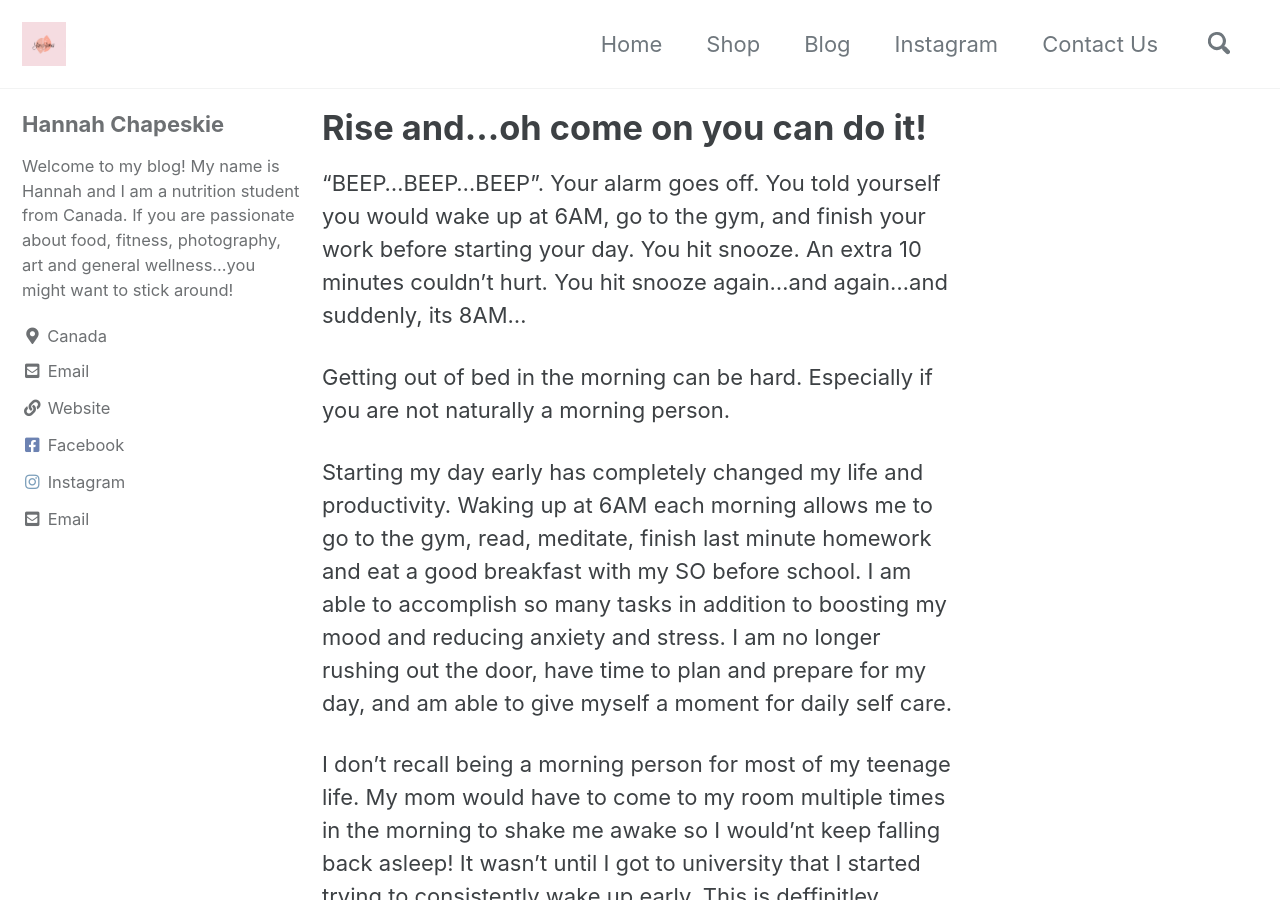
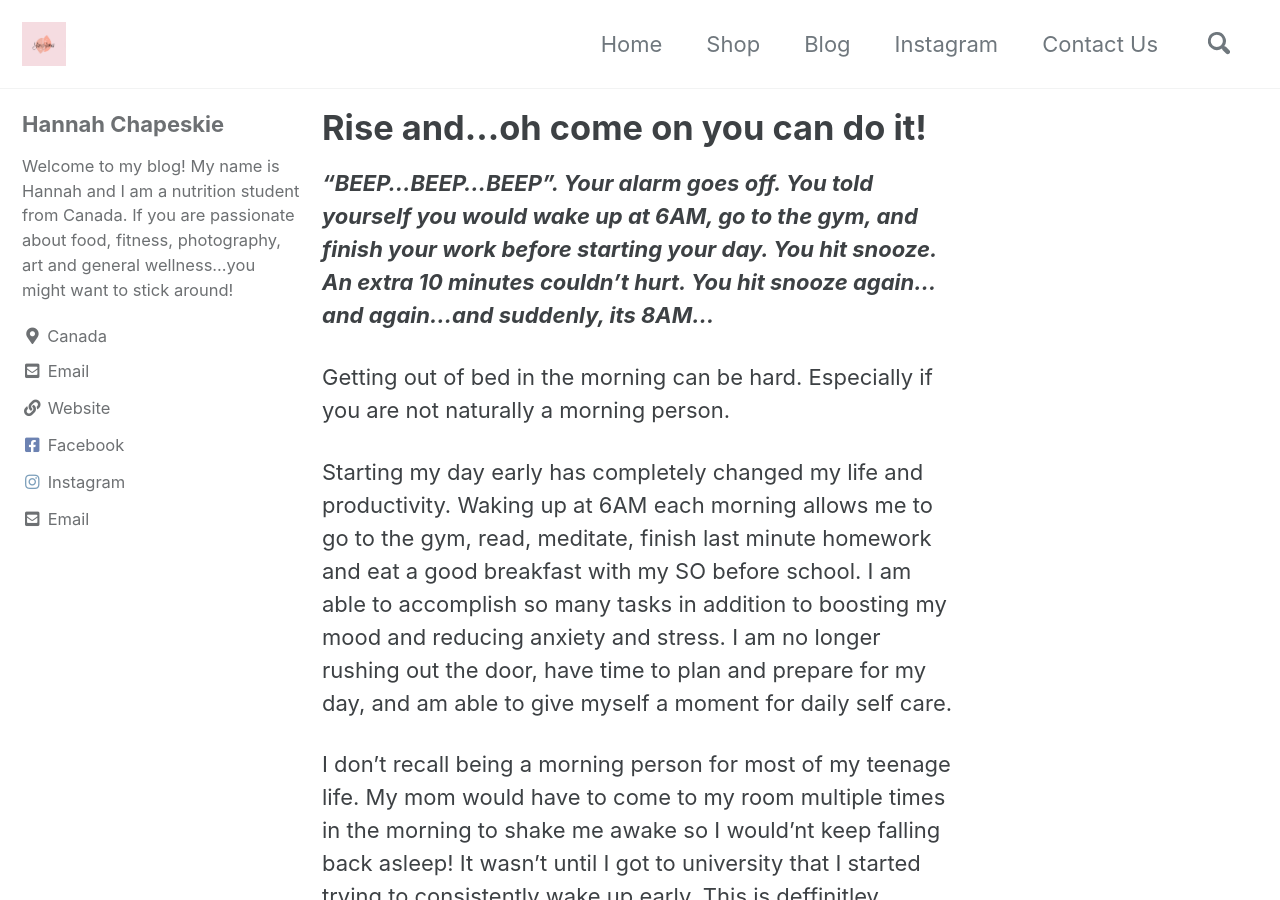
Before and after one commit to dylanbabel/yinandyams, a Jekyll site: the page built from _posts/2020-03-11-rise-and-oh-come-on-you-can-do-it.md, in a window 1280 px wide and 900 px high. Built offline with Jekyll 4.4.1, drawn with Linux system fonts in a browser that asks for light colours; cached includes are drawn as plain includes.

```diff
--- a/_posts/2020-03-11-rise-and-oh-come-on-you-can-do-it.md
+++ b/_posts/2020-03-11-rise-and-oh-come-on-you-can-do-it.md
@@ -10,7 +10,7 @@ tags:
   - lifestyle
 ---
 
-"BEEP...BEEP...BEEP". Your alarm goes off. You told yourself you would wake up at 6AM, go to the gym, and finish your work before starting your day. You hit snooze. An extra 10 minutes couldn't hurt. You hit snooze again...and again...and suddenly, its 8AM...
+*__"BEEP...BEEP...BEEP". Your alarm goes off. You told yourself you would wake up at 6AM, go to the gym, and finish your work before starting your day. You hit snooze. An extra 10 minutes couldn't hurt. You hit snooze again...and again...and suddenly, its 8AM...__*
 
 
 
```
